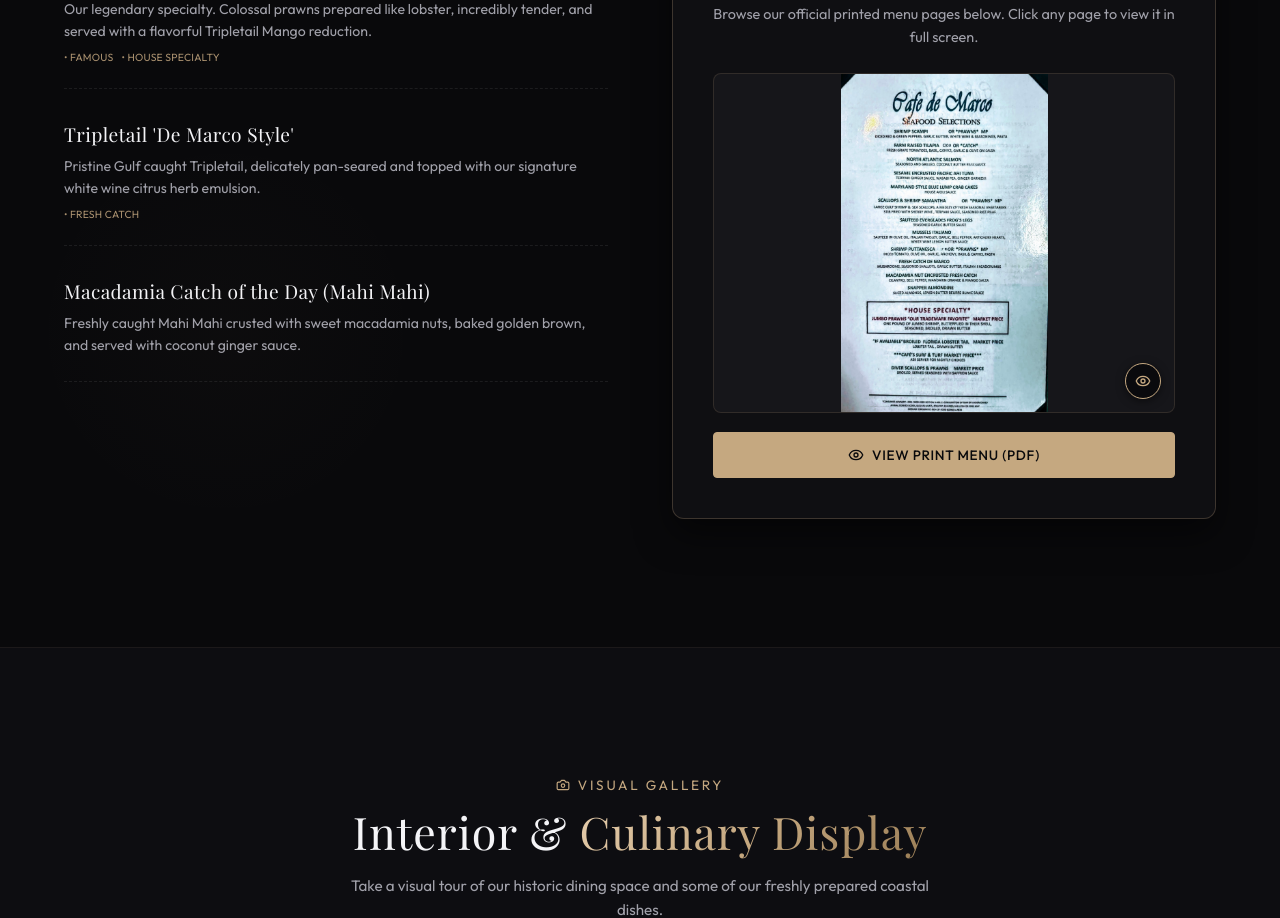
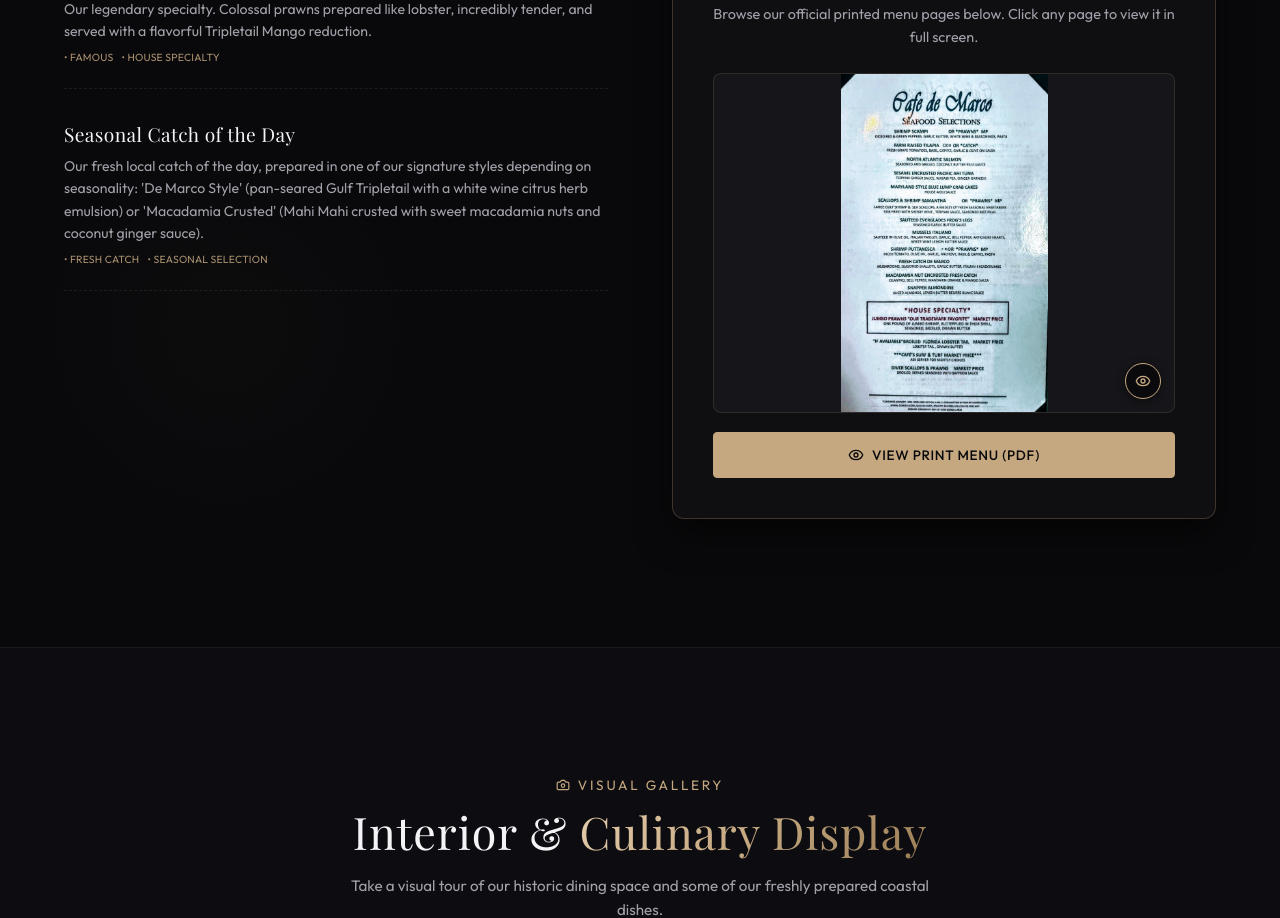
Before and after one commit to xxPhilllxx/cafe-de-marco-wesbite, a React (Vite) app: page / in a window 1280 px wide. Shown: the part 3060-3978 px from the top of the page. Built offline with nearby package versions, Linux system fonts and the light colour scheme; a web font is replaced by a local one.

Commit message:
Combine Tripletail and Mahi Mahi menu items into Seasonal Catch of the Day

```diff
--- a/src/assetsConfig.js
+++ b/src/assetsConfig.js
@@ -125,13 +125,9 @@ export const restaurantConfig = {
             tags: ["Famous", "House Specialty"]
           },
           {
-            name: "Tripletail 'De Marco Style'",
-            description: "Pristine Gulf caught Tripletail, delicately pan-seared and topped with our signature white wine citrus herb emulsion.",
-            tags: ["Fresh Catch"]
-          },
-          {
-            name: "Macadamia Catch of the Day (Mahi Mahi)",
-            description: "Freshly caught Mahi Mahi crusted with sweet macadamia nuts, baked golden brown, and served with coconut ginger sauce."
+            name: "Seasonal Catch of the Day",
+            description: "Our fresh local catch of the day, prepared in one of our signature styles depending on seasonality: 'De Marco Style' (pan-seared Gulf Tripletail with a white wine citrus herb emulsion) or 'Macadamia Crusted' (Mahi Mahi crusted with sweet macadamia nuts and coconut ginger sauce).",
+            tags: ["Fresh Catch", "Seasonal Selection"]
           }
         ]
       },
```
